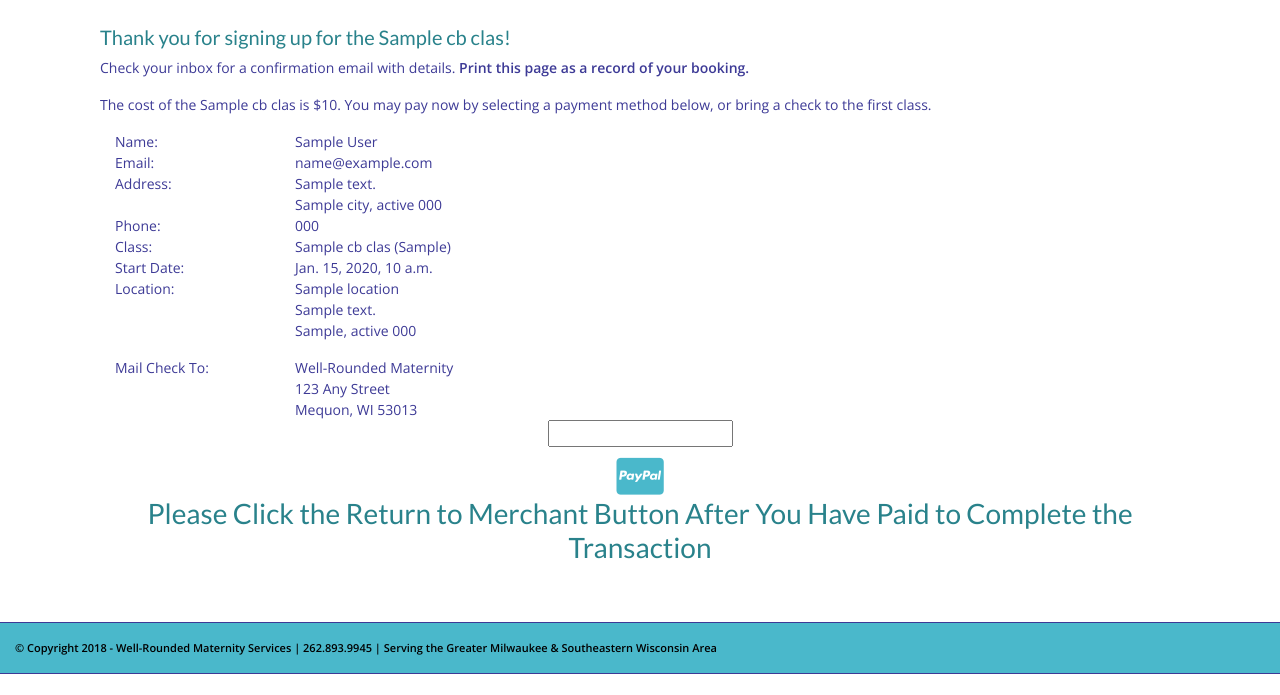
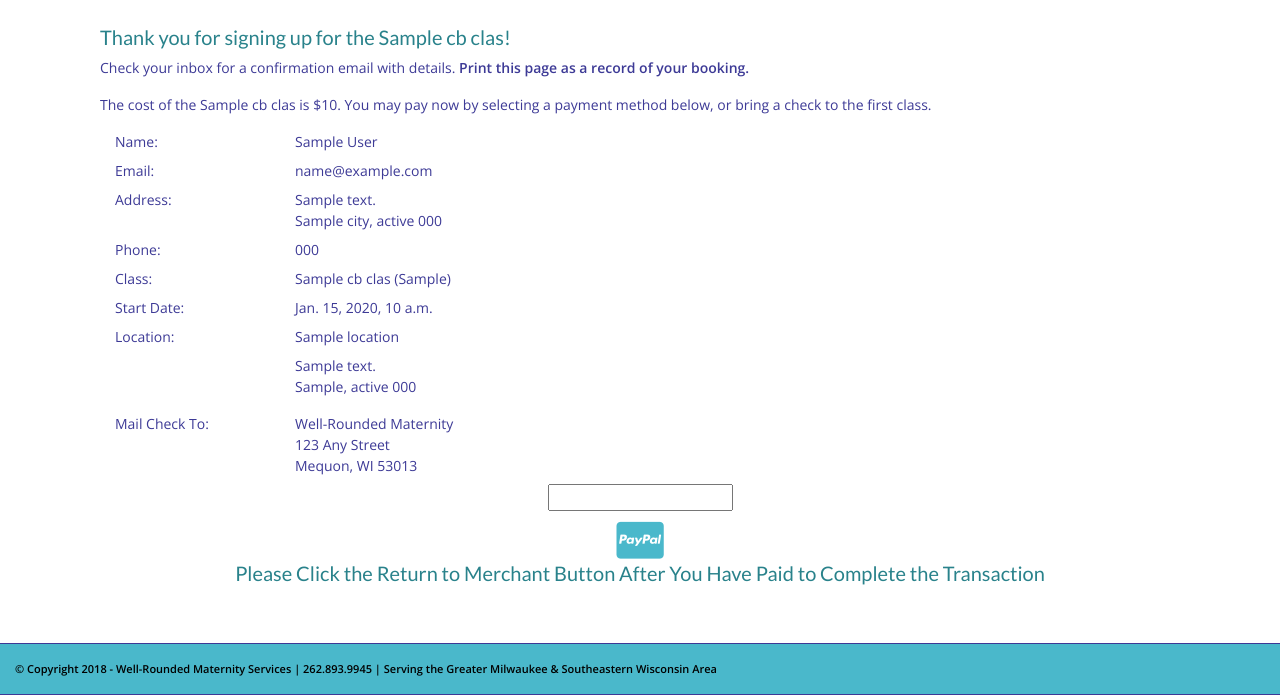
Before and after one commit to BrianC68/wr_maternity, a Django app: template childbirth_classes/templates/childbirth_classes_booking_success.html in a window 1280 px wide. Shown: the part 147-842 px from the top of the page. Before the commit the page ends 821 px from the top, so only its background shows below. Run offline with Django 3.2, Linux system fonts and the light colour scheme; the template is opened without the code that fills it: most values are stand-ins (such as "Sample title", 1, 10 or a date in 2020); form fields are guessed from the names that the template uses; some libraries are stand-ins or nearby versions.

Commit message:
Layout Fixes

```diff
--- a/childbirth_classes/templates/childbirth_classes_booking_success.html
+++ b/childbirth_classes/templates/childbirth_classes_booking_success.html
@@ -10,108 +10,85 @@
     <p class="body-p">The cost of the {{ booking_detail.cb_class.title }} is ${{ booking_detail.cost }}.
         You may pay now by selecting a payment method below, or bring a check to the first class.</p>
     <div class="container body-p">
-        <div class="row">
-            <div class="col-2">
+        <div class="row mb-2">
+            <div class="col-sm-2">
                 Name:
             </div>
-            <div class="col">
+            <div class="col-sm-10">
                 {{ booking_detail.first_name }} {{ booking_detail.last_name }}
             </div>
         </div>
-        <div class="row">
-            <div class="col-2">
+        <div class="row mb-2">
+            <div class="col-sm-2">
                 Email:
             </div>
-            <div class="col">
+            <div class="col-sm-10">
                 {{ booking_detail.email }}
             </div>
         </div>
-        <div class="row">
-            <div class="col-2">
+        <div class="row mb-2">
+            <div class="col-sm-2">
                 Address:
             </div>
-            <div class="col">
-                {{ booking_detail.address }}
-            </div>
-        </div>
-        <div class="row">
-            <div class="col-2">
-
-            </div>
-            <div class="col">
+            <div class="col-sm-10">
+                {{ booking_detail.address }}<br />
                 {{ booking_detail.city }}, {{ booking_detail.state }} {{ booking_detail.postal_code }}
             </div>
         </div>
-        <div class="row">
-            <div class="col-2">
+        <div class="row mb-2">
+            <div class="col-sm-2">
                 Phone:
             </div>
-            <div class="col">
+            <div class="col-sm-10">
                 {{ booking_detail.phone }}
             </div>
         </div>
-        <div class="row">
-            <div class="col-2">
+        <div class="row mb-2">
+            <div class="col-sm-2">
                 Class:
             </div>
-            <div class="col">
+            <div class="col-sm-10">
                 {{ booking_detail.cb_class.title }} ({{ booking_detail.cb_class.get_class_type_display }})
             </div>
         </div>
-        <div class="row">
-            <div class="col-2">
+        <div class="row mb-2">
+            <div class="col-sm-2">
                 Start Date:
             </div>
-            <div class="col">
+            <div class="col-sm-10">
                 {{ booking_detail.cb_class.start_date }}
             </div>
         </div>
-        <div class="row">
-            <div class="col-2">
+        <div class="row mb-2">
+            <div class="col-sm-2">
                 Location:
             </div>
-            <div class="col">
+            <div class="col-sm-10">
                 {{ booking_detail.cb_class.location.location_name }}
             </div>
         </div>
         <div class="row">
-            <div class="col-2">
+            <div class="col-sm-2">
                 <!-- Blank for spacing -->
             </div>
-            <div class="col">
+            <div class="col-sm-10">
                 {{ booking_detail.cb_class.location.location_address }}
             </div>
         </div>
         <div class="row">
-            <div class="col-2">
+            <div class="col-sm-2">
                 <!-- Blank for spacing -->
             </div>
-            <div class="col">
+            <div class="col-sm-10">
                 {{ booking_detail.cb_class.location.location_city }}, {{ booking_detail.cb_class.location.location_state }}  {{ booking_detail.cb_class.location.location_zip }}
             </div>
         </div>
-        <div class="row mt-3">
-            <div class="col-2">
+        <div class="row mt-3 mb-2">
+            <div class="col-sm-2">
                 Mail Check To:
             </div>
-            <div class="col">
-                Well-Rounded Maternity
-            </div>
-        </div>
-        <div class="row">
-            <div class="col-2">
-                <!-- Blank for spacing -->
-            </div>
-            <div class="col">
-                123 Any Street
-            </div>
-        </div>
-        <div class="row">
-            <div class="col-2">
-                <!-- Blank for spacing -->
-            </div>
-            <div class="col">
-                Mequon, WI 53013
+            <div class="col-sm-10">
+                Well-Rounded Maternity<br />123 Any Street<br />Mequon, WI 53013
             </div>
         </div>
         <div class="row">
@@ -122,7 +99,7 @@
         <div class="row mt-2">
             <div class="col text-center">
                 <span style="color: #4ab8cb;"><i class="fab fa-cc-paypal fa-3x"></i></span>
-                <h3>Please Click the Return to Merchant Button After You Have Paid to Complete the Transaction</h3>
+                <h5>Please Click the Return to Merchant Button After You Have Paid to Complete the Transaction</h5>
             </div>
         </div>
     </div>
--- a/templates/base.html
+++ b/templates/base.html
@@ -39,7 +39,8 @@
     <nav class="navbar navbar-expand-md navbar-custom" style="background-color: white;">
         <div class="container">
             <div class="container">
-            <a class="navbar-brand" href="{% url 'homepage' %}"><img src="{% static 'images/wr-logo-250x63.jpg' %}" alt="Home" class="nav-logo" /></a>
+            <a class="navbar-brand" href="{% url 'homepage' %}"><img src="{% static 'images/wr-logo-250x63.jpg' %}" alt="Home" class="nav-logo d-none d-sm-block" />
+                <img src="{% static 'images/wr-logo-200x45.jpg' %}" alt="Home" class="nav-logo d-block d-sm-none" /></a>
             <button class="custom-toggler navbar-toggler" data-toggle="collapse" data-target="#navbarNav" aria-controls="navbarNav" aria-expanded="false" aria-label="Toggle navigation">
             <span class="custom-toggler navbar-toggler-icon"></span>
             </button>
```
Also changed, not shown: doula_training/templates/doula_workshop_booking_success.html (+29 -66 lines).
